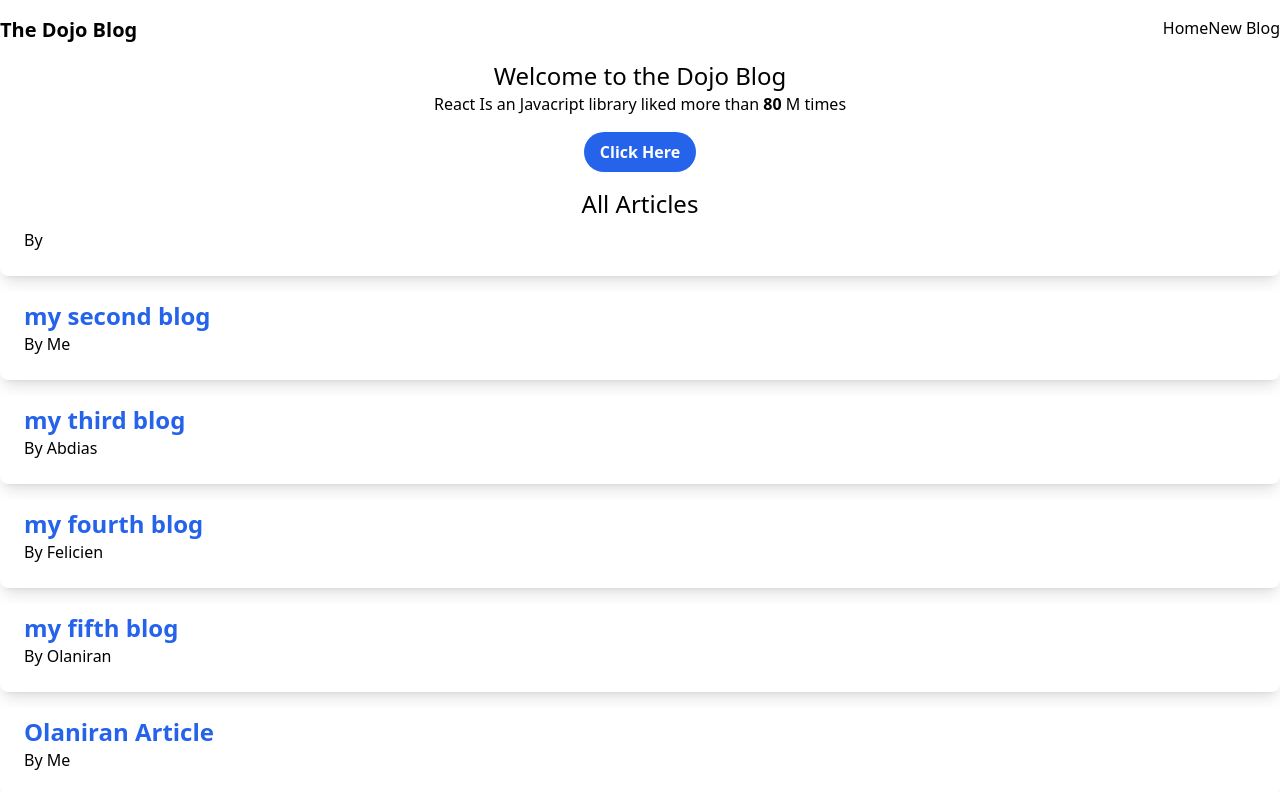
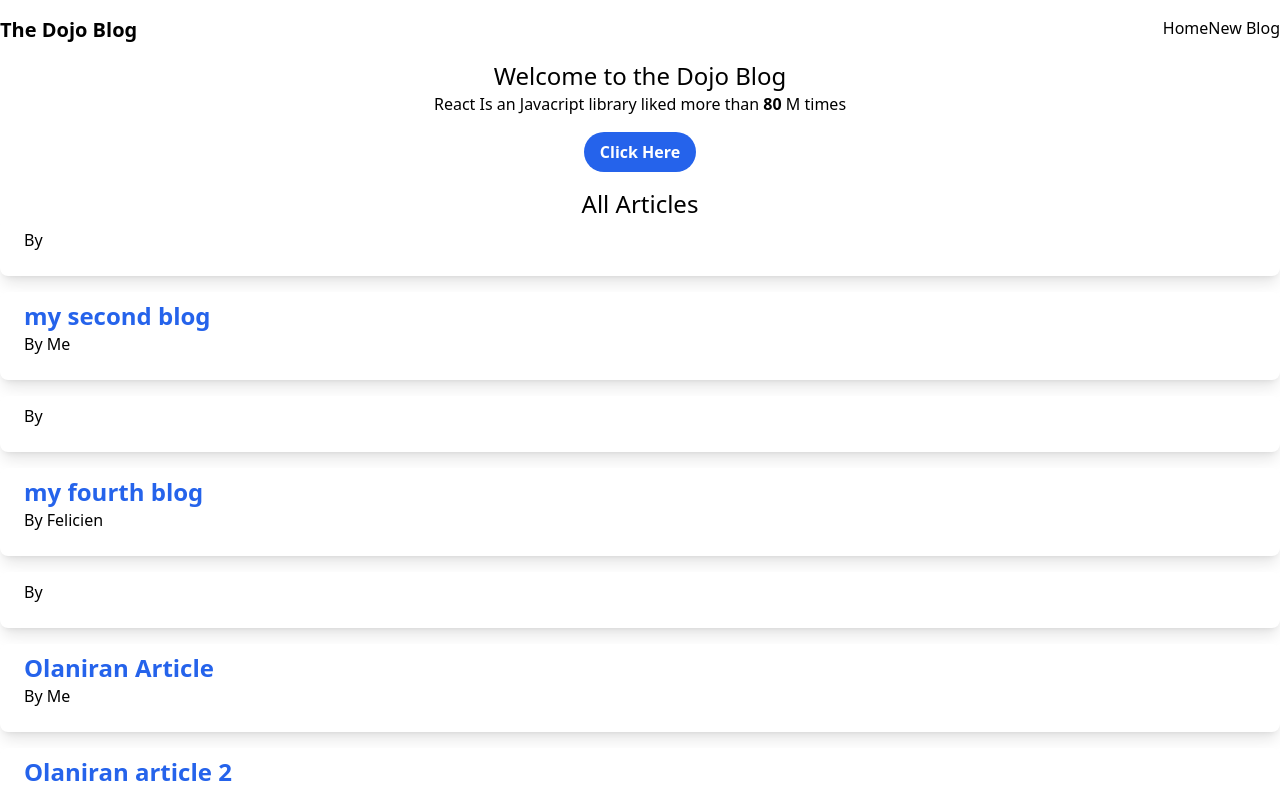
Before and after one commit to heyolaniran/reactNetNinja, a React (Create React App) app: page / in a window 1280 px wide. Shown: the top 792 px of the page. Built offline with nearby package versions, Linux system fonts and the light colour scheme; data requests are answered from the project's data file.

Commit message:
fix: article edition

```diff
--- a/data/db.json
+++ b/data/db.json
@@ -13,9 +13,9 @@
       "id": 2
     },
     {
-      "title": "my third blog",
-      "body": " lorem ipsum 3",
-      "author": "Abdias",
+      "newTitle": "my third article",
+      "newBody": " lorem ipsum 3",
+      "newAuthor": "Abdias",
       "id": 3
     },
     {
@@ -25,9 +25,9 @@
       "id": 4
     },
     {
-      "title": "my fifth blog",
-      "body": " lorem ipsum 5",
-      "author": "Olaniran",
+      "newTitle": "my fifth blog klfgkgfl",
+      "newBody": " lorem ipsum 5",
+      "newAuthor": "Olaniran flfdkfdl",
       "id": 5
     },
     {
--- a/src/BlogEdit.jsx
+++ b/src/BlogEdit.jsx
@@ -1,13 +1,33 @@
 import { useParams, useNavigate } from "react-router-dom";
-import useFetch from "./useFetch";
-import { useState } from "react";
+import { useEffect, useRef, useState } from "react";
 export default function BlogEdit () {
+
     const { id } = useParams() ;
-    const [title, setTitle] = useState('')
-    const [author, setAuthor] = useState('')
-    const [body , setBody] = useState('')
-    const {data: article, isPending, error} = useFetch(`http://localhost:8000/blogs/${ id }`) ;
+    const [isPending, setIsPending] = useState(false)
+    const [error, setErrors] = useState()
+    const [title, setTitle] = useState()
+    const [author, setAuthor] = useState()
+    const [body , setBody] = useState()
 
+    const titleRef = useRef()
+    const authorRef= useRef()
+    const bodyRef = useRef() ;
+
+
+
+
+    useEffect(() => {
+        fetch(`http://localhost:8000/blogs/${ id }`)
+        .then((res) =>{ return res.json()})
+        .then((data) => {
+         setAuthor(data.author)
+         setBody(data.body)
+         setTitle(data.title)
+        })
+        .catch((err) => {
+            setErrors(err.message)
+        })
+    })
 
 
 
@@ -18,7 +38,12 @@ export default function BlogEdit () {
 
     const handleEdit = (e) => {
         e.preventDefault() ;
-        const blog = { title, body, author } ;
+
+        const newTitle = titleRef.current.value ;
+        const newAuthor = authorRef.current.value
+        const newBody = bodyRef.current.value
+        const blog  = {newTitle, newBody , newAuthor }
+
         setIsEditing(true)
         fetch('http://localhost:8000/blogs/'+id, {
             method: 'PUT',
@@ -47,7 +72,7 @@ export default function BlogEdit () {
                     </div>
 
                     <div className="rounded-lg bg-white p-8 shadow-lg lg:col-span-3 lg:p-12">
-                        {article && (
+
                             <form action="" className="space-y-4" onSubmit={handleEdit}>
                                 <div>
                                     <label className="sr-only" htmlFor="title">Article Title</label>
@@ -55,9 +80,8 @@ export default function BlogEdit () {
                                     className="w-full rounded-lg border-gray-200 p-3 text-sm"
                                     placeholder="Title"
                                     type="text"
-                                    required
-
-                                    value={title}
+                                    ref={titleRef}
+                                    defaultValue={title}
                                     onChange= {(e) => setTitle(e.target.value)}
                                     />
                                 </div>
@@ -69,7 +93,8 @@ export default function BlogEdit () {
                                     placeholder="Author"
                                     type="text"
                                     required
-                                    value={article.author}
+                                    ref={authorRef}
+                                    defaultValue={author}
                                     onChange= {(e) => setAuthor(e.target.value)}
                                     />
                                 </div>
@@ -82,7 +107,8 @@ export default function BlogEdit () {
                                     placeholder="Message"
                                     rows="8"
                                     required
-                                    value={article.body}
+                                    ref={bodyRef}
+                                    defaultValue={body}
                                     onChange= {(e) => setBody(e.target.value)}
                                     ></textarea>
                                 </div>
@@ -104,7 +130,7 @@ export default function BlogEdit () {
 
                                 </div>
                             </form>
-                        )}
+
 
                     </div>
                     </div>
```
